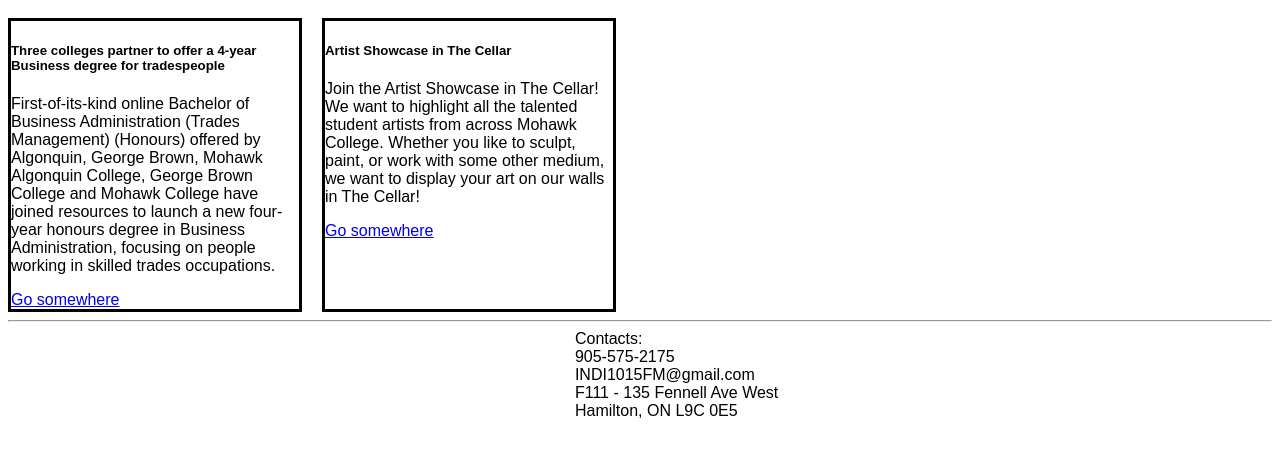
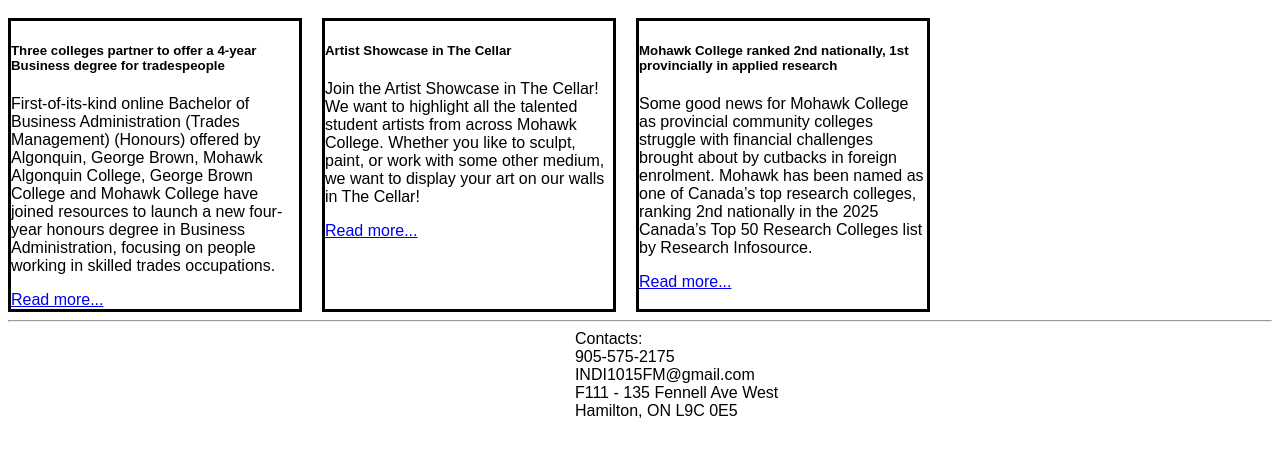
Before and after one commit to LiamMcD325/DTF-Assignment-2, a plain HTML site: page news.html in a window 1280 px wide. Shown: the part 202-656 px from the top of the page. Drawn offline with Linux system fonts and the light colour scheme.

Commit message:
Added more news

```diff
--- a/news.html
+++ b/news.html
@@ -38,7 +38,6 @@
                 <h1>College events & news:</h1>
                 <div style="display: flex; justify-content: center; gap: 20px; margin: auto;">
                     <div id="card" class="card" style="width: 18rem;">
-                        <!--<img src="..." class="card-img-top" >-->
                         <div class="card-body">
                             <h5 class="card-title">Three colleges partner to offer a 4-year Business degree for tradespeople</h5>
                             <p class="card-text">
@@ -46,12 +45,11 @@
                                 George Brown, Mohawk Algonquin College, George Brown College and Mohawk College have joined resources to launch
                                 a new four-year honours degree in Business Administration, focusing on people working in skilled trades occupations.
                             </p>
-                            <a href="#" class="btn btn-primary">Go somewhere</a>
+                            <a href="#" class="btn btn-primary">Read more...</a>
                         </div>
                     </div>
 
                     <div id="card" class="card" style="width: 18rem;">
-                        <!--<img src="..." class="card-img-top" >-->
                         <div class="card-body">
                             <h5 class="card-title">Artist Showcase in The Cellar</h5>
                             <p class="card-text">
@@ -61,7 +59,21 @@
                                 Whether you like to sculpt, paint, or work with some other medium, we want to display your
                                 art on our walls in The Cellar!
                             </p>
-                            <a href="#" class="btn btn-primary">Go somewhere</a>
+                            <a href="#" class="btn btn-primary">Read more...</a>
+                        </div>
+                    </div>
+
+                    <div id="card" class="card" style="width: 18rem;">
+                        <div class="card-body">
+                            <h5 class="card-title">Mohawk College ranked 2nd nationally, 1st provincially in applied research</h5>
+                            <p class="card-text">
+                                Some good news for Mohawk College as provincial community colleges
+                                struggle with financial challenges brought about by cutbacks in foreign
+                                enrolment. Mohawk has been named as one of Canada’s top research colleges,
+                                 ranking 2nd nationally in the 2025 Canada’s Top 50 Research Colleges list
+                                by Research Infosource.
+                            </p>
+                            <a href="#" class="btn btn-primary">Read more...</a>
                         </div>
                     </div>
                 </div>
```
Also changed, not shown: 1 other file.
